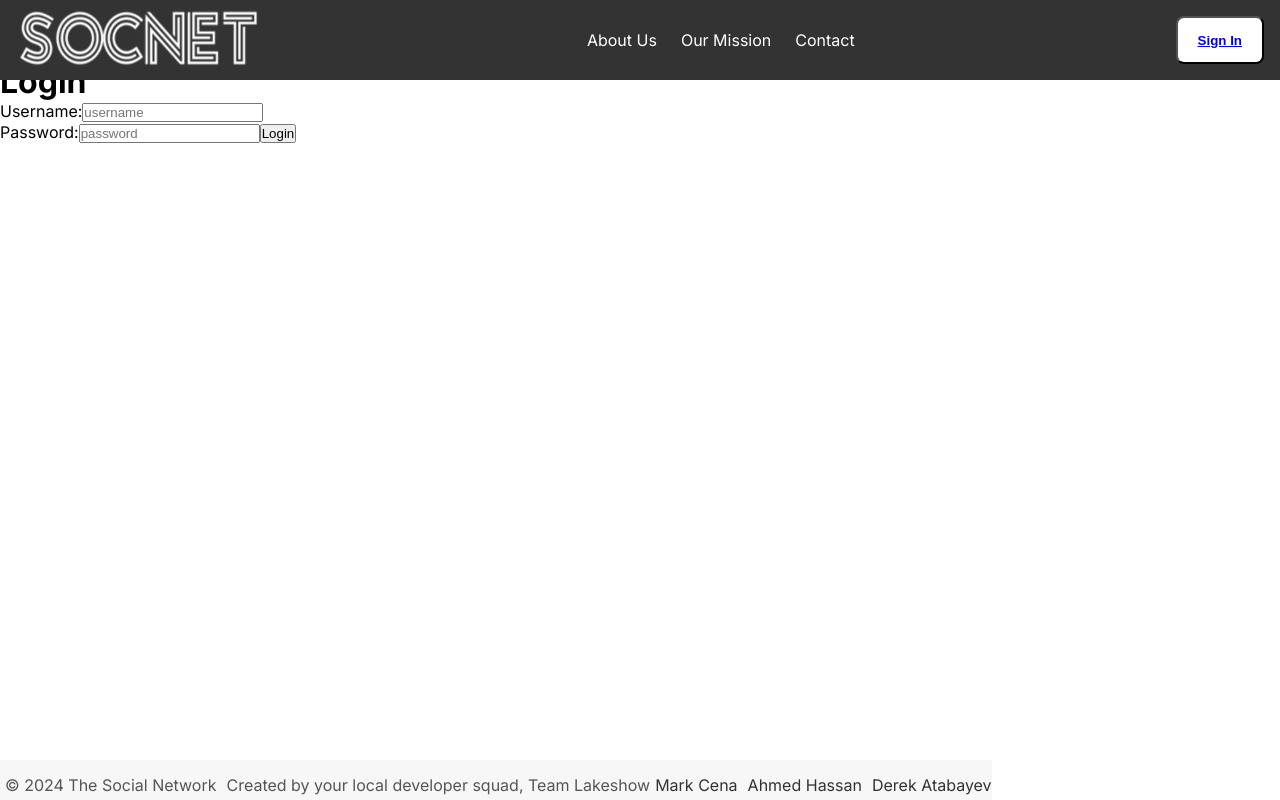
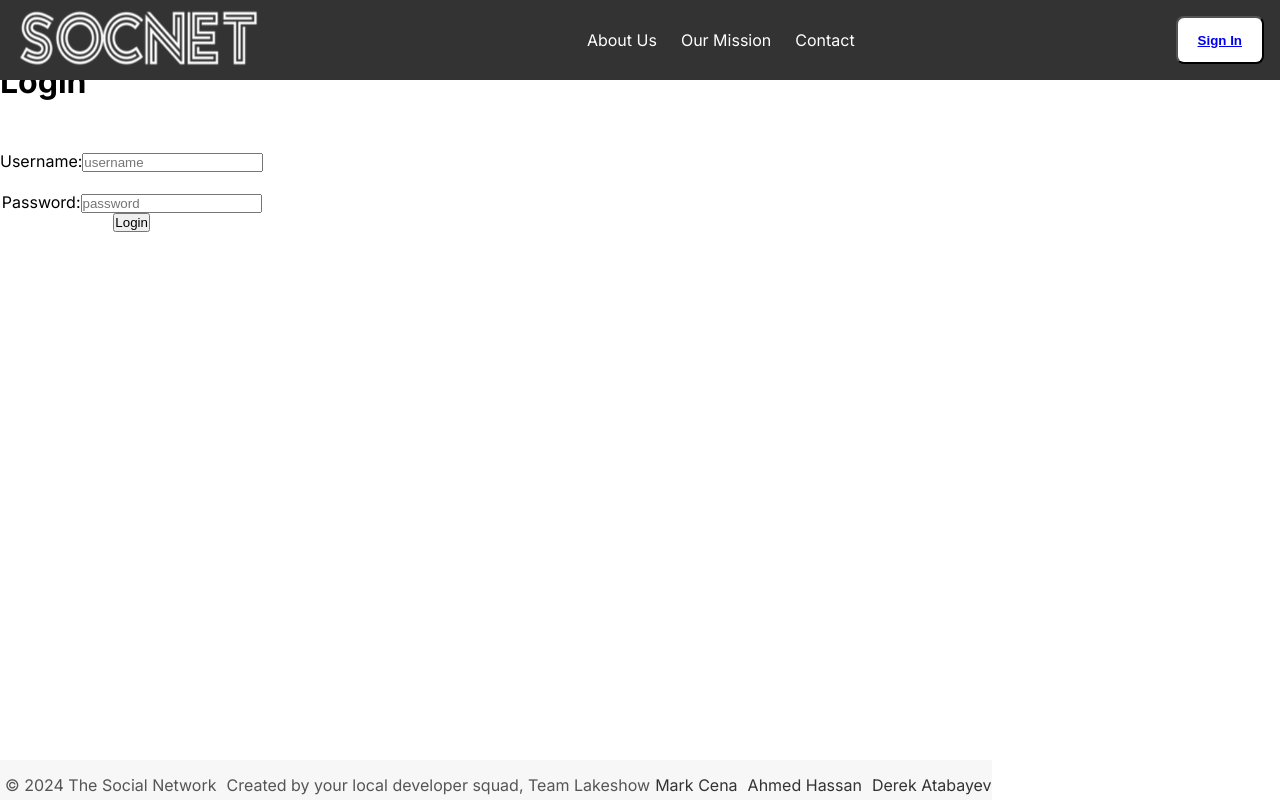
Before and after one commit to AhmedI968/Social-Network, a Next.js app: page /login in a window 1280 px wide. Built offline with nearby package versions, Linux system fonts and the light colour scheme.

Commit message:
pushing updated login page

```diff
--- a/app/page.module.css
+++ b/app/page.module.css
@@ -240,3 +240,13 @@
   cursor: pointer;
   transition: background-color 0.3s ease;
 }
+
+.form {
+  display: flex;
+  flex-direction: column;
+  max-width: fit-content;
+  border-radius: 10px;
+  justify-content: center;
+  margin-top: 50px;
+  align-items: center;
+}
```
Also changed, not shown: app/signup/page.tsx (+5 -4 lines), app/authenticate.js (line endings or trailing spaces).
